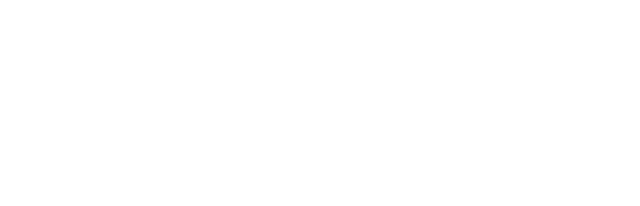
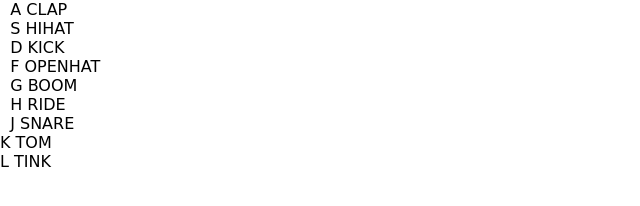
Before and after one commit to Sabrina-JR/JavaScript-30, a plain HTML site: page 01_Java-Script-Drum-Kit/index.html in a window 1280 px wide. Shown: the whole page, without its empty margins (0-640 px from the left). Drawn offline with Linux system fonts and the light colour scheme.

Commit message:
-Drum-Kit- Update html&css

```diff
--- a/01_Java-Script-Drum-Kit/index.html
+++ b/01_Java-Script-Drum-Kit/index.html
@@ -4,9 +4,57 @@
     <meta charset="UTF-8">
     <meta http-equiv="X-UA-Compatible" content="IE=edge">
     <meta name="viewport" content="width=device-width, initial-scale=1.0">
-    <title>Document</title>
+    <link rel="stylesheet" href="style.css">
+    <title>let's play the drums!</title>
 </head>
 <body>
+    <div class="header">
+        <div class="container">
+            <div data-key="65" class="key">
+                <kbd>A</kbd>
+                <span class="sound">CLAP</span>
+                </div>
 
+                <div data-key="83" class="key">
+                <kbd>S</kbd>
+                <span class="sound">HIHAT</span>
+                </div>
+
+                <div data-key="68" class="key">
+                <kbd>D</kbd>
+                <span class="sound">KICK</span>
+                </div>
+
+                <div data-key="70" class="key">
+                <kbd>F</kbd>
+                <span class="sound">OPENHAT</span>
+                </div>
+
+                <div data-key="71" class="key">
+                <kbd>G</kbd>
+                <span class="sound">BOOM</span>
+                </div>
+
+                <div data-key="72" class="key">
+                <kbd>H</kbd>
+                <span class="sound">RIDE</span>
+                </div>
+
+                <div data-key="74" class="key">
+                <kbd>J</kbd>
+                <span class="sound">SNARE</span>
+                </div>
+
+                <div data-key="75" class="key">
+                <kbd>K</kbd>
+                <span class="sound">TOM</span>
+                </div>
+
+                <div data-key="76" class="key">
+                <kbd>L</kbd>
+                <span class="sound">TINK</span>
+                </div>
+        </div>
+    </div>
 </body>
 </html>
--- a/01_Java-Script-Drum-Kit/style.css
+++ b/01_Java-Script-Drum-Kit/style.css
@@ -0,0 +1,15 @@
+* {
+    /* border: solid 1px black; */
+    box-sizing: border-box;
+    vertical-align: top;
+    font-family: "Open Sans", sans-serif;
+    font-family: "Satisfy", cursive;
+}
+
+html,
+body {
+    width: 100%;
+    height: 100%;
+    margin: 0;
+    padding: 0;
+}
```
